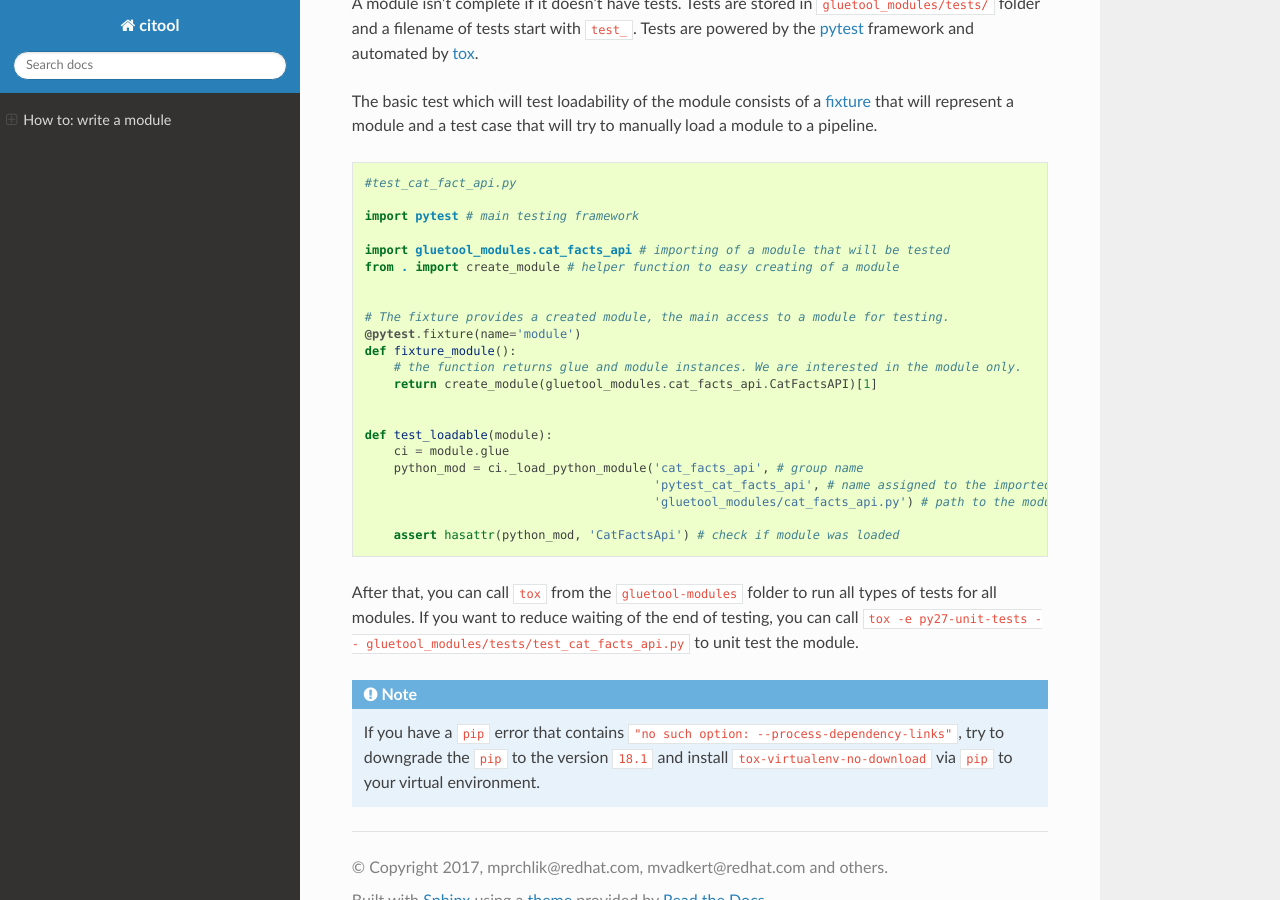
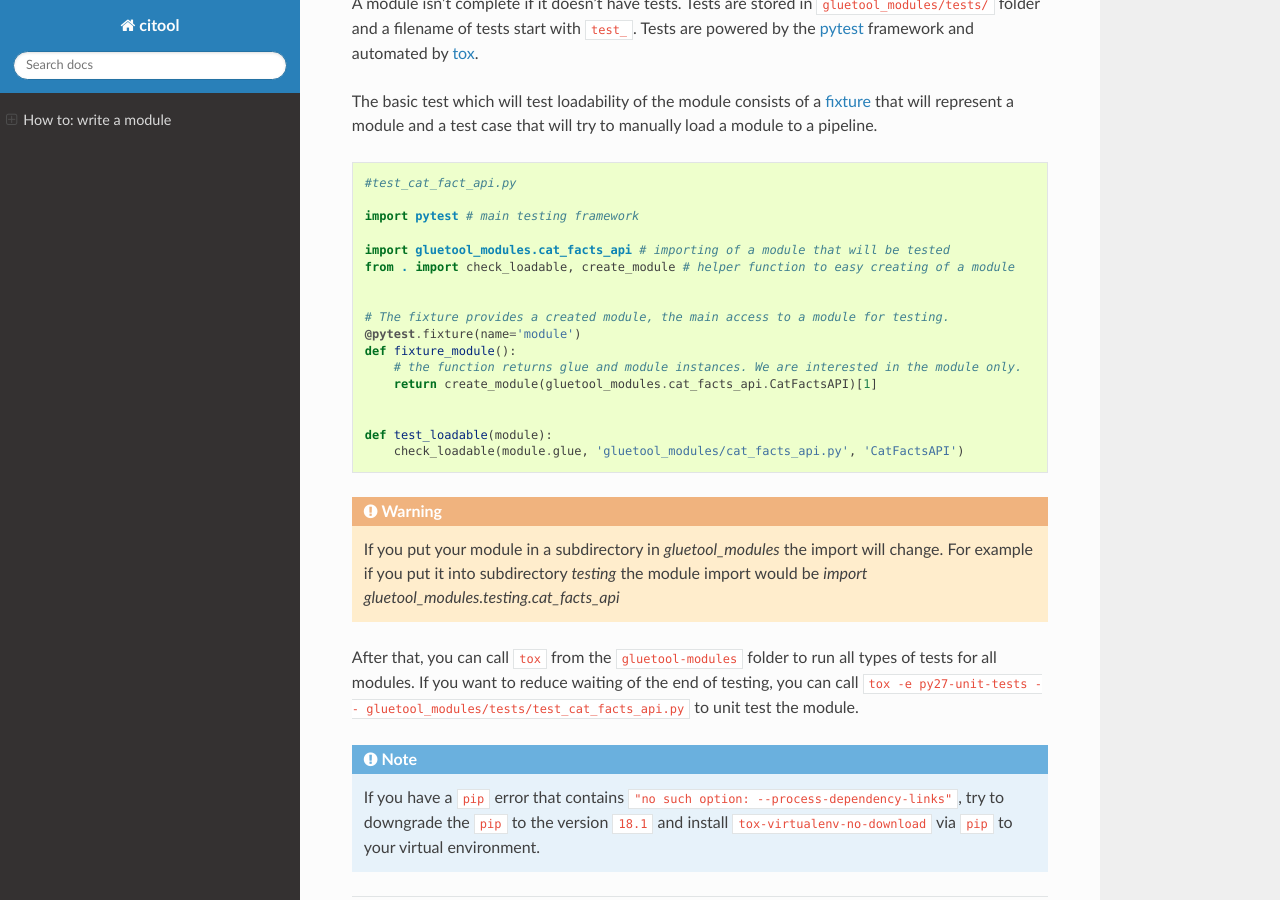
Before and after one commit to guy9050/gluetool, a Sphinx documentation site: the page built from docs/source/howto-write-a-module.rst, in a window 1280 px wide and 900 px high, scrolled down 10662 px. Built offline with Sphinx 7.4.7 and the Read the Docs theme 2.0.0, drawn with Linux system fonts in a browser that asks for light colours.

```diff
--- a/docs/source/howto-write-a-module.rst
+++ b/docs/source/howto-write-a-module.rst
@@ -558,7 +558,7 @@
     import pytest # main testing framework
 
     import gluetool_modules.cat_facts_api # importing of a module that will be tested
-    from . import create_module # helper function to easy creating of a module
+    from . import check_loadable, create_module # helper function to easy creating of a module
 
 
     # The fixture provides a created module, the main access to a module for testing.
@@ -569,12 +569,10 @@
 
 
     def test_loadable(module):
-        ci = module.glue
-        python_mod = ci._load_python_module('cat_facts_api', # group name
-                                            'pytest_cat_facts_api', # name assigned to the imported module
-                                            'gluetool_modules/cat_facts_api.py') # path to the module
+        check_loadable(module.glue, 'gluetool_modules/cat_facts_api.py', 'CatFactsAPI')
 
-        assert hasattr(python_mod, 'CatFactsApi') # check if module was loaded
+.. warning::
+    If you put your module in a subdirectory in `gluetool_modules` the import will change. For example if you put it into subdirectory `testing` the module import would be `import gluetool_modules.testing.cat_facts_api`
 
 After that, you can call ``tox`` from the ``gluetool-modules`` folder to run all types of tests for all modules. If you want to reduce waiting of the end of testing, you can call ``tox -e py27-unit-tests -- gluetool_modules/tests/test_cat_facts_api.py`` to unit test the module.
 
```
